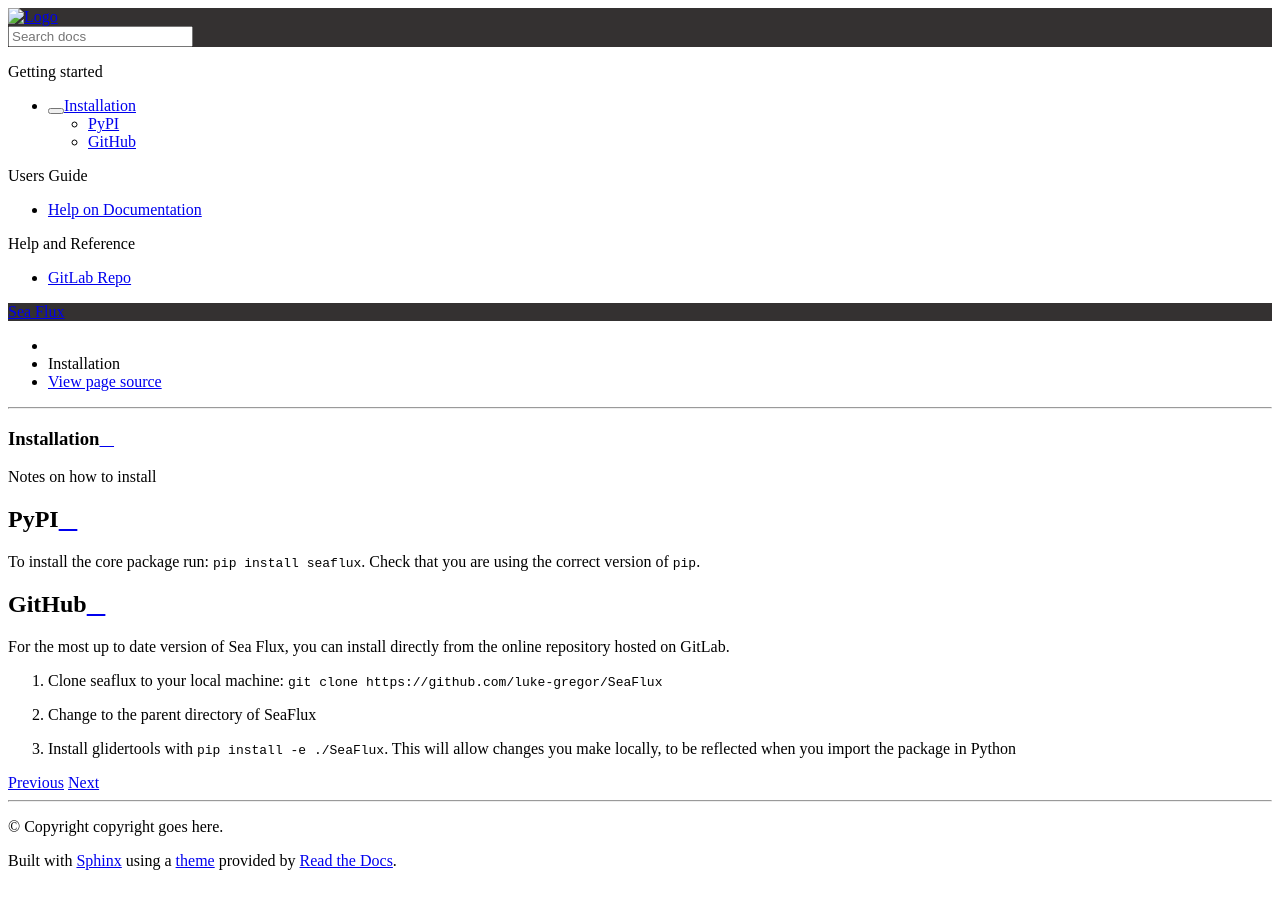
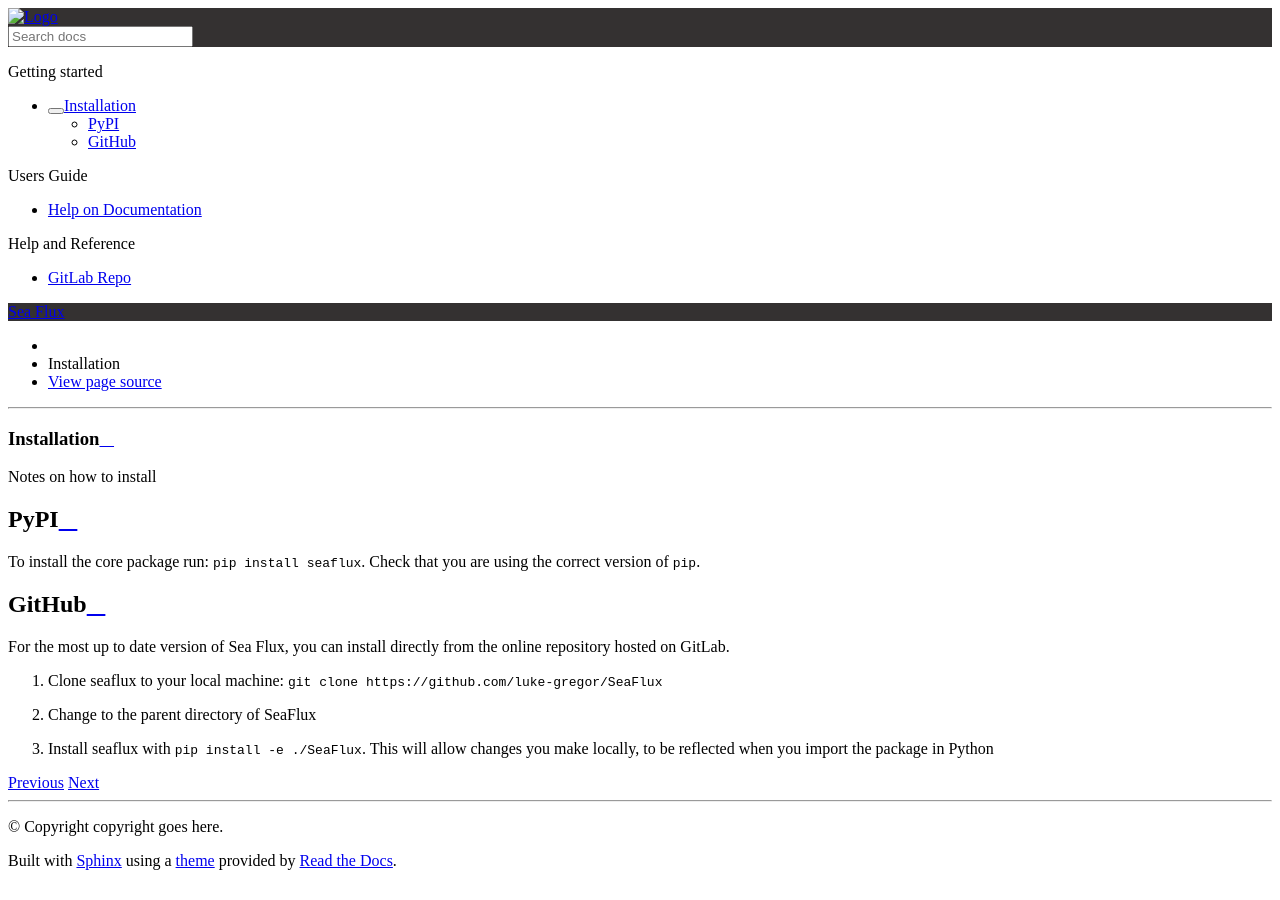
Before and after one commit to lukegre/pySeaFlux, a Sphinx documentation site: the page built from docs/installation.md, in a window 1280 px wide. Built offline with Sphinx 7.4.7 and the Read the Docs theme 2.0.0, drawn with Linux system fonts in a browser that asks for light colours.

Commit message:
glidertools -> seaflux

```diff
--- a/docs/installation.md
+++ b/docs/installation.md
@@ -13,4 +13,4 @@
 
 1. Clone seaflux to your local machine: `git clone https://github.com/luke-gregor/SeaFlux`
 2. Change to the parent directory of SeaFlux
-3. Install glidertools with `pip install -e ./SeaFlux`. This will allow changes you make locally, to be reflected when you import the package in Python
+3. Install seaflux with `pip install -e ./SeaFlux`. This will allow changes you make locally, to be reflected when you import the package in Python
```
